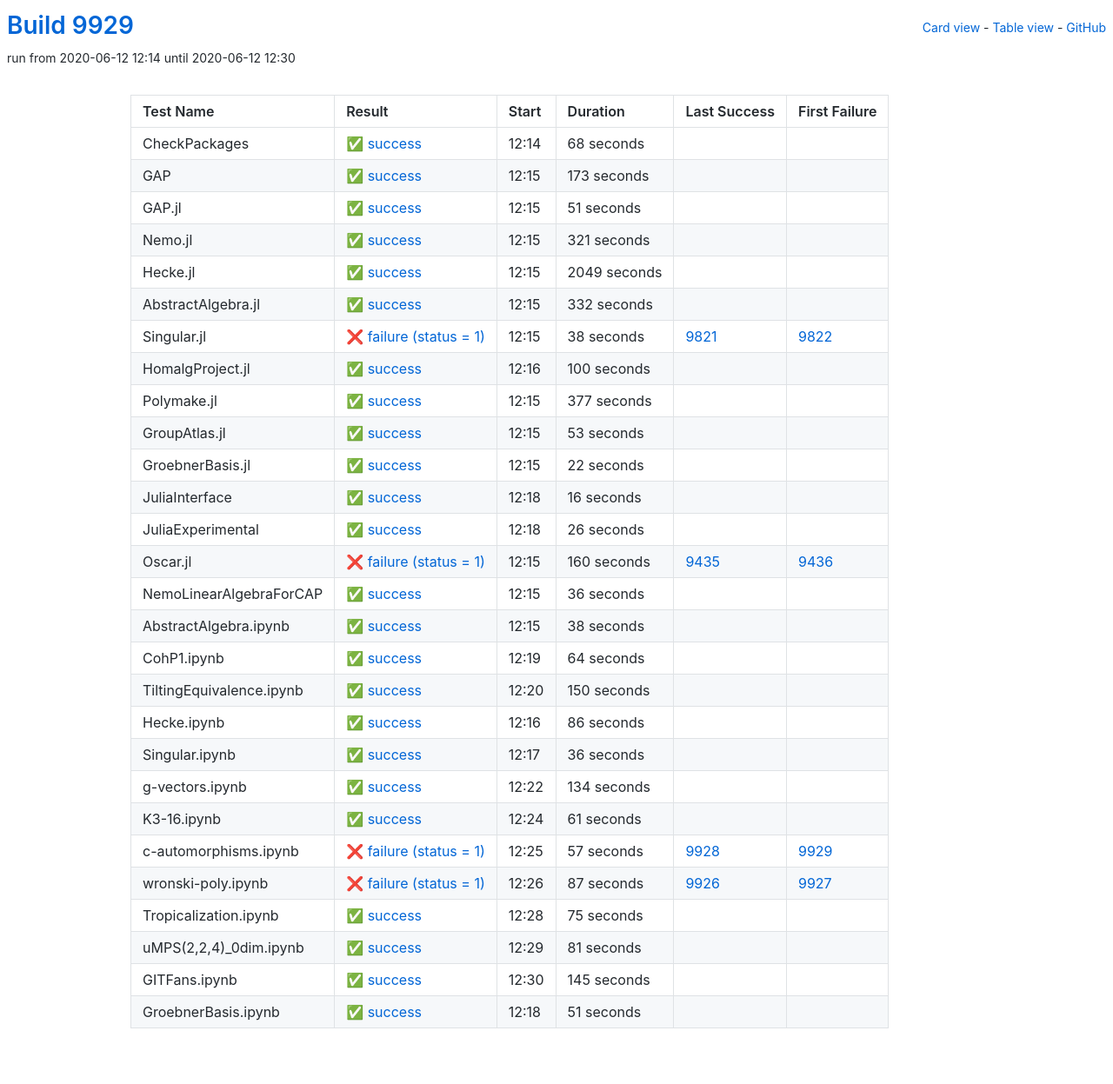
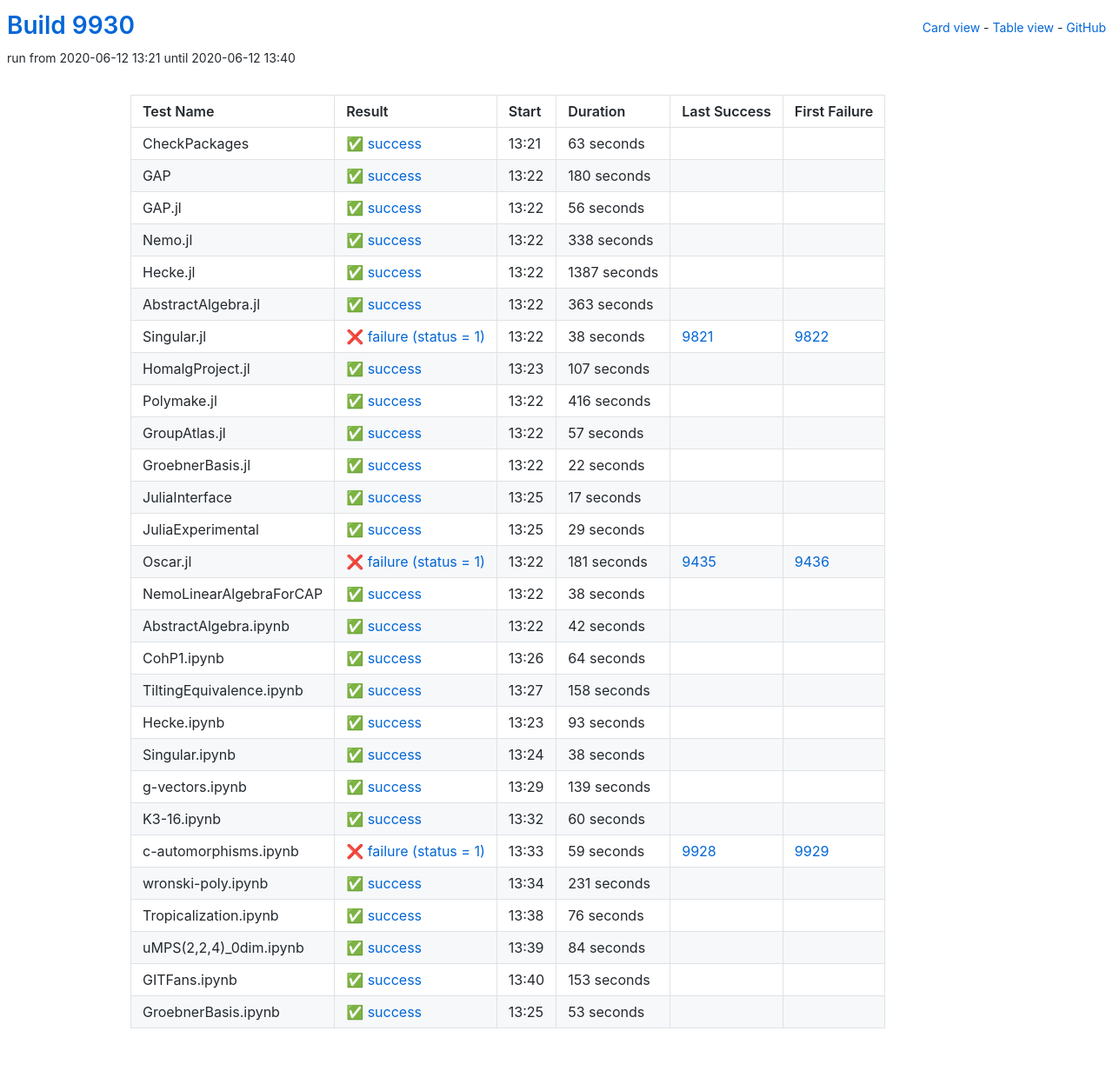
Before and after one commit to oscar-system/oscar-ci-status, a Jekyll site: the page built from table.html, in a window 1280 px wide. Shown: the whole page at 87% size. Built offline with Jekyll 4.4.1, drawn with Linux system fonts in a browser that asks for light colours.

Commit message:
Build #9930

```diff
--- a/_data/ci.yml
+++ b/_data/ci.yml
@@ -1,6 +1,6 @@
 ---
-build: 9929
-build_url: https://oscarci.mathematik.uni-kl.de/job/oscar/9929/
+build: 9930
+build_url: https://oscarci.mathematik.uni-kl.de/job/oscar/9930/
 job: oscar
 organization: oscar-system
 repo: oscar-ci-status
@@ -8,80 +8,80 @@
 tests:
 - name: CheckPackages
   id: checkpackages
-  log: https://oscarci.mathematik.uni-kl.de/job/oscar/9929/artifact/logs/build-9929/CheckPackages.log
-  start: 2020-06-12 12:14
+  log: https://oscarci.mathematik.uni-kl.de/job/oscar/9930/artifact/logs/build-9930/CheckPackages.log
+  start: 2020-06-12 13:21
   success: true
   exitcode: 0
   status: success
-  duration: 68
+  duration: 63
   last_success: false
   last_success_url:
   first_failure: false
   first_failure_url:
 - name: GAP
   id: gap
-  log: https://oscarci.mathematik.uni-kl.de/job/oscar/9929/artifact/logs/build-9929/GAP.log
-  start: 2020-06-12 12:15
+  log: https://oscarci.mathematik.uni-kl.de/job/oscar/9930/artifact/logs/build-9930/GAP.log
+  start: 2020-06-12 13:22
   success: true
   exitcode: 0
   status: success
-  duration: 173
+  duration: 180
   last_success: false
   last_success_url:
   first_failure: false
   first_failure_url:
 - name: GAP.jl
   id: gap-jl
-  log: https://oscarci.mathematik.uni-kl.de/job/oscar/9929/artifact/logs/build-9929/GAP.jl.log
-  start: 2020-06-12 12:15
+  log: https://oscarci.mathematik.uni-kl.de/job/oscar/9930/artifact/logs/build-9930/GAP.jl.log
+  start: 2020-06-12 13:22
   success: true
   exitcode: 0
   status: success
-  duration: 51
+  duration: 56
   last_success: false
   last_success_url:
   first_failure: false
   first_failure_url:
 - name: Nemo.jl
   id: nemo-jl
-  log: https://oscarci.mathematik.uni-kl.de/job/oscar/9929/artifact/logs/build-9929/Nemo.jl.log
-  start: 2020-06-12 12:15
+  log: https://oscarci.mathematik.uni-kl.de/job/oscar/9930/artifact/logs/build-9930/Nemo.jl.log
+  start: 2020-06-12 13:22
   success: true
   exitcode: 0
   status: success
-  duration: 321
+  duration: 338
   last_success: false
   last_success_url:
   first_failure: false
   first_failure_url:
 - name: Hecke.jl
   id: hecke-jl
-  log: https://oscarci.mathematik.uni-kl.de/job/oscar/9929/artifact/logs/build-9929/Hecke.jl.log
-  start: 2020-06-12 12:15
+  log: https://oscarci.mathematik.uni-kl.de/job/oscar/9930/artifact/logs/build-9930/Hecke.jl.log
+  start: 2020-06-12 13:22
   success: true
   exitcode: 0
   status: success
-  duration: 2049
+  duration: 1387
   last_success: false
   last_success_url:
   first_failure: false
   first_failure_url:
 - name: AbstractAlgebra.jl
   id: abstractalgebra-jl
-  log: https://oscarci.mathematik.uni-kl.de/job/oscar/9929/artifact/logs/build-9929/AbstractAlgebra.jl.log
-  start: 2020-06-12 12:15
+  log: https://oscarci.mathematik.uni-kl.de/job/oscar/9930/artifact/logs/build-9930/AbstractAlgebra.jl.log
+  start: 2020-06-12 13:22
   success: true
   exitcode: 0
   status: success
-  duration: 332
+  duration: 363
   last_success: false
   last_success_url:
   first_failure: false
   first_failure_url:
 - name: Singular.jl
   id: singular-jl
-  log: https://oscarci.mathematik.uni-kl.de/job/oscar/9929/artifact/logs/build-9929/Singular.jl.log
-  start: 2020-06-12 12:15
+  log: https://oscarci.mathematik.uni-kl.de/job/oscar/9930/artifact/logs/build-9930/Singular.jl.log
+  start: 2020-06-12 13:22
   success: false
   exitcode: 1
   status: failure
@@ -92,44 +92,44 @@
   first_failure_url: https://oscarci.mathematik.uni-kl.de/job/oscar/9822/
 - name: HomalgProject.jl
   id: homalgproject-jl
-  log: https://oscarci.mathematik.uni-kl.de/job/oscar/9929/artifact/logs/build-9929/HomalgProject.jl.log
-  start: 2020-06-12 12:16
+  log: https://oscarci.mathematik.uni-kl.de/job/oscar/9930/artifact/logs/build-9930/HomalgProject.jl.log
+  start: 2020-06-12 13:23
   success: true
   exitcode: 0
   status: success
-  duration: 100
+  duration: 107
   last_success: false
   last_success_url:
   first_failure: false
   first_failure_url:
 - name: Polymake.jl
   id: polymake-jl
-  log: https://oscarci.mathematik.uni-kl.de/job/oscar/9929/artifact/logs/build-9929/Polymake.jl.log
-  start: 2020-06-12 12:15
+  log: https://oscarci.mathematik.uni-kl.de/job/oscar/9930/artifact/logs/build-9930/Polymake.jl.log
+  start: 2020-06-12 13:22
   success: true
   exitcode: 0
   status: success
-  duration: 377
+  duration: 416
   last_success: false
   last_success_url:
   first_failure: false
   first_failure_url:
 - name: GroupAtlas.jl
   id: groupatlas-jl
-  log: https://oscarci.mathematik.uni-kl.de/job/oscar/9929/artifact/logs/build-9929/GroupAtlas.jl.log
-  start: 2020-06-12 12:15
+  log: https://oscarci.mathematik.uni-kl.de/job/oscar/9930/artifact/logs/build-9930/GroupAtlas.jl.log
+  start: 2020-06-12 13:22
   success: true
   exitcode: 0
   status: success
-  duration: 53
+  duration: 57
   last_success: false
   last_success_url:
   first_failure: false
   first_failure_url:
 - name: GroebnerBasis.jl
   id: groebnerbasis-jl
-  log: https://oscarci.mathematik.uni-kl.de/job/oscar/9929/artifact/logs/build-9929/GroebnerBasis.jl.log
-  start: 2020-06-12 12:15
+  log: https://oscarci.mathematik.uni-kl.de/job/oscar/9930/artifact/logs/build-9930/GroebnerBasis.jl.log
+  start: 2020-06-12 13:22
   success: true
   exitcode: 0
   status: success
@@ -140,56 +140,44 @@
   first_failure_url:
 - name: JuliaInterface
   id: juliainterface
-  log: https://oscarci.mathematik.uni-kl.de/job/oscar/9929/artifact/logs/build-9929/JuliaInterface.log
-  start: 2020-06-12 12:18
+  log: https://oscarci.mathematik.uni-kl.de/job/oscar/9930/artifact/logs/build-9930/JuliaInterface.log
+  start: 2020-06-12 13:25
   success: true
   exitcode: 0
   status: success
-  duration: 16
+  duration: 17
   last_success: false
   last_success_url:
   first_failure: false
   first_failure_url:
 - name: JuliaExperimental
   id: juliaexperimental
-  log: https://oscarci.mathematik.uni-kl.de/job/oscar/9929/artifact/logs/build-9929/JuliaExperimental.log
-  start: 2020-06-12 12:18
+  log: https://oscarci.mathematik.uni-kl.de/job/oscar/9930/artifact/logs/build-9930/JuliaExperimental.log
+  start: 2020-06-12 13:25
   success: true
   exitcode: 0
   status: success
-  duration: 26
+  duration: 29
   last_success: false
   last_success_url:
   first_failure: false
   first_failure_url:
 - name: Oscar.jl
   id: oscar-jl
-  log: https://oscarci.mathematik.uni-kl.de/job/oscar/9929/artifact/logs/build-9929/Oscar.jl.log
-  start: 2020-06-12 12:15
+  log: https://oscarci.mathematik.uni-kl.de/job/oscar/9930/artifact/logs/build-9930/Oscar.jl.log
+  start: 2020-06-12 13:22
   success: false
   exitcode: 1
   status: failure
-  duration: 160
+  duration: 181
   last_success: 9435
   last_success_url: https://oscarci.mathematik.uni-kl.de/job/oscar/9435/
   first_failure: 9436
   first_failure_url: https://oscarci.mathematik.uni-kl.de/job/oscar/9436/
 - name: NemoLinearAlgebraForCAP
   id: nemolinearalgebraforcap
-  log: https://oscarci.mathematik.uni-kl.de/job/oscar/9929/artifact/logs/build-9929/NemoLinearAlgebraForCAP.log
-  start: 2020-06-12 12:15
-  success: true
-  exitcode: 0
-  status: success
-  duration: 36
-  last_success: false
-  last_success_url:
-  first_failure: false
-  first_failure_url:
-- name: AbstractAlgebra.ipynb
-  id: abstractalgebra-ipynb
-  log: https://oscarci.mathematik.uni-kl.de/job/oscar/9929/artifact/logs/build-9929/AbstractAlgebra.ipynb.log
-  start: 2020-06-12 12:15
+  log: https://oscarci.mathematik.uni-kl.de/job/oscar/9930/artifact/logs/build-9930/NemoLinearAlgebraForCAP.log
+  start: 2020-06-12 13:22
   success: true
   exitcode: 0
   status: success
@@ -198,10 +186,22 @@
   last_success_url:
   first_failure: false
   first_failure_url:
+- name: AbstractAlgebra.ipynb
+  id: abstractalgebra-ipynb
+  log: https://oscarci.mathematik.uni-kl.de/job/oscar/9930/artifact/logs/build-9930/AbstractAlgebra.ipynb.log
+  start: 2020-06-12 13:22
+  success: true
+  exitcode: 0
+  status: success
+  duration: 42
+  last_success: false
+  last_success_url:
+  first_failure: false
+  first_failure_url:
 - name: CohP1.ipynb
   id: cohp1-ipynb
-  log: https://oscarci.mathematik.uni-kl.de/job/oscar/9929/artifact/logs/build-9929/CohP1.ipynb.log
-  start: 2020-06-12 12:19
+  log: https://oscarci.mathematik.uni-kl.de/job/oscar/9930/artifact/logs/build-9930/CohP1.ipynb.log
+  start: 2020-06-12 13:26
   success: true
   exitcode: 0
   status: success
@@ -212,132 +212,132 @@
   first_failure_url:
 - name: TiltingEquivalence.ipynb
   id: tiltingequivalence-ipynb
-  log: https://oscarci.mathematik.uni-kl.de/job/oscar/9929/artifact/logs/build-9929/TiltingEquivalence.ipynb.log
-  start: 2020-06-12 12:20
+  log: https://oscarci.mathematik.uni-kl.de/job/oscar/9930/artifact/logs/build-9930/TiltingEquivalence.ipynb.log
+  start: 2020-06-12 13:27
   success: true
   exitcode: 0
   status: success
-  duration: 150
+  duration: 158
   last_success: false
   last_success_url:
   first_failure: false
   first_failure_url:
 - name: Hecke.ipynb
   id: hecke-ipynb
-  log: https://oscarci.mathematik.uni-kl.de/job/oscar/9929/artifact/logs/build-9929/Hecke.ipynb.log
-  start: 2020-06-12 12:16
+  log: https://oscarci.mathematik.uni-kl.de/job/oscar/9930/artifact/logs/build-9930/Hecke.ipynb.log
+  start: 2020-06-12 13:23
   success: true
   exitcode: 0
   status: success
-  duration: 86
+  duration: 93
   last_success: false
   last_success_url:
   first_failure: false
   first_failure_url:
 - name: Singular.ipynb
   id: singular-ipynb
-  log: https://oscarci.mathematik.uni-kl.de/job/oscar/9929/artifact/logs/build-9929/Singular.ipynb.log
-  start: 2020-06-12 12:17
+  log: https://oscarci.mathematik.uni-kl.de/job/oscar/9930/artifact/logs/build-9930/Singular.ipynb.log
+  start: 2020-06-12 13:24
   success: true
   exitcode: 0
   status: success
-  duration: 36
+  duration: 38
   last_success: false
   last_success_url:
   first_failure: false
   first_failure_url:
 - name: g-vectors.ipynb
   id: g-vectors-ipynb
-  log: https://oscarci.mathematik.uni-kl.de/job/oscar/9929/artifact/logs/build-9929/g-vectors.ipynb.log
-  start: 2020-06-12 12:22
+  log: https://oscarci.mathematik.uni-kl.de/job/oscar/9930/artifact/logs/build-9930/g-vectors.ipynb.log
+  start: 2020-06-12 13:29
   success: true
   exitcode: 0
   status: success
-  duration: 134
+  duration: 139
   last_success: false
   last_success_url:
   first_failure: false
   first_failure_url:
 - name: K3-16.ipynb
   id: k3-16-ipynb
-  log: https://oscarci.mathematik.uni-kl.de/job/oscar/9929/artifact/logs/build-9929/K3-16.ipynb.log
-  start: 2020-06-12 12:24
+  log: https://oscarci.mathematik.uni-kl.de/job/oscar/9930/artifact/logs/build-9930/K3-16.ipynb.log
+  start: 2020-06-12 13:32
   success: true
   exitcode: 0
   status: success
-  duration: 61
+  duration: 60
   last_success: false
   last_success_url:
   first_failure: false
   first_failure_url:
 - name: c-automorphisms.ipynb
   id: c-automorphisms-ipynb
-  log: https://oscarci.mathematik.uni-kl.de/job/oscar/9929/artifact/logs/build-9929/c-automorphisms.ipynb.log
-  start: 2020-06-12 12:25
+  log: https://oscarci.mathematik.uni-kl.de/job/oscar/9930/artifact/logs/build-9930/c-automorphisms.ipynb.log
+  start: 2020-06-12 13:33
   success: false
   exitcode: 1
   status: failure
-  duration: 57
+  duration: 59
   last_success: 9928
   last_success_url: https://oscarci.mathematik.uni-kl.de/job/oscar/9928/
   first_failure: 9929
   first_failure_url: https://oscarci.mathematik.uni-kl.de/job/oscar/9929/
 - name: wronski-poly.ipynb
   id: wronski-poly-ipynb
-  log: https://oscarci.mathematik.uni-kl.de/job/oscar/9929/artifact/logs/build-9929/wronski-poly.ipynb.log
-  start: 2020-06-12 12:26
-  success: false
-  exitcode: 1
-  status: failure
-  duration: 87
-  last_success: 9926
-  last_success_url: https://oscarci.mathematik.uni-kl.de/job/oscar/9926/
-  first_failure: 9927
-  first_failure_url: https://oscarci.mathematik.uni-kl.de/job/oscar/9927/
-- name: Tropicalization.ipynb
-  id: tropicalization-ipynb
-  log: https://oscarci.mathematik.uni-kl.de/job/oscar/9929/artifact/logs/build-9929/Tropicalization.ipynb.log
-  start: 2020-06-12 12:28
+  log: https://oscarci.mathematik.uni-kl.de/job/oscar/9930/artifact/logs/build-9930/wronski-poly.ipynb.log
+  start: 2020-06-12 13:34
   success: true
   exitcode: 0
   status: success
-  duration: 75
+  duration: 231
+  last_success: false
+  last_success_url:
+  first_failure: false
+  first_failure_url:
+- name: Tropicalization.ipynb
+  id: tropicalization-ipynb
+  log: https://oscarci.mathematik.uni-kl.de/job/oscar/9930/artifact/logs/build-9930/Tropicalization.ipynb.log
+  start: 2020-06-12 13:38
+  success: true
+  exitcode: 0
+  status: success
+  duration: 76
   last_success: false
   last_success_url:
   first_failure: false
   first_failure_url:
 - name: uMPS(2,2,4)_0dim.ipynb
   id: umps-2-2-4-0dim-ipynb
-  log: https://oscarci.mathematik.uni-kl.de/job/oscar/9929/artifact/logs/build-9929/uMPS-2-2-4-_0dim.ipynb.log
-  start: 2020-06-12 12:29
+  log: https://oscarci.mathematik.uni-kl.de/job/oscar/9930/artifact/logs/build-9930/uMPS-2-2-4-_0dim.ipynb.log
+  start: 2020-06-12 13:39
   success: true
   exitcode: 0
   status: success
-  duration: 81
+  duration: 84
   last_success: false
   last_success_url:
   first_failure: false
   first_failure_url:
 - name: GITFans.ipynb
   id: gitfans-ipynb
-  log: https://oscarci.mathematik.uni-kl.de/job/oscar/9929/artifact/logs/build-9929/GITFans.ipynb.log
-  start: 2020-06-12 12:30
+  log: https://oscarci.mathematik.uni-kl.de/job/oscar/9930/artifact/logs/build-9930/GITFans.ipynb.log
+  start: 2020-06-12 13:40
   success: true
   exitcode: 0
   status: success
-  duration: 145
+  duration: 153
   last_success: false
   last_success_url:
   first_failure: false
   first_failure_url:
 - name: GroebnerBasis.ipynb
   id: groebnerbasis-ipynb
-  log: https://oscarci.mathematik.uni-kl.de/job/oscar/9929/artifact/logs/build-9929/GroebnerBasis.ipynb.log
-  start: 2020-06-12 12:18
+  log: https://oscarci.mathematik.uni-kl.de/job/oscar/9930/artifact/logs/build-9930/GroebnerBasis.ipynb.log
+  start: 2020-06-12 13:25
   success: true
   exitcode: 0
   status: success
-  duration: 51
+  duration: 53
   last_success: false
   last_success_url:
   first_failure: false
```
Also changed, not shown: README.md.
